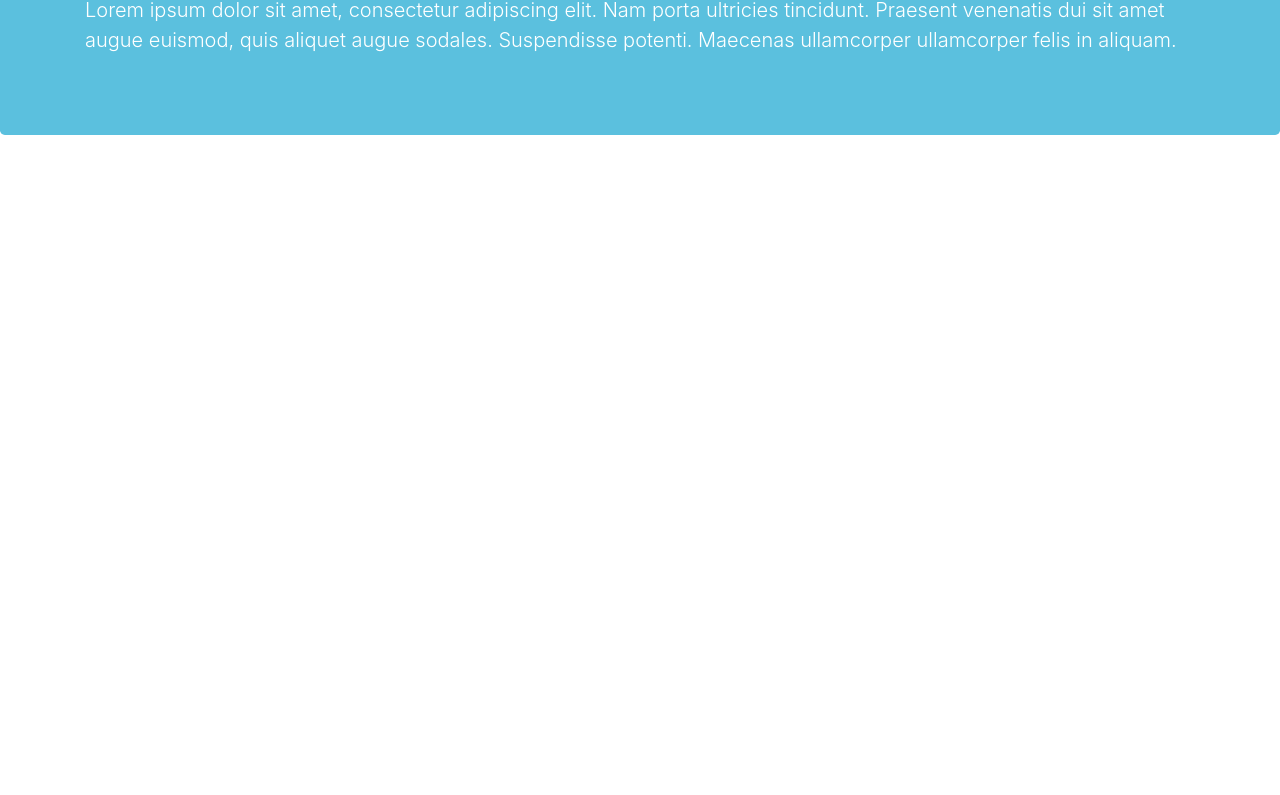
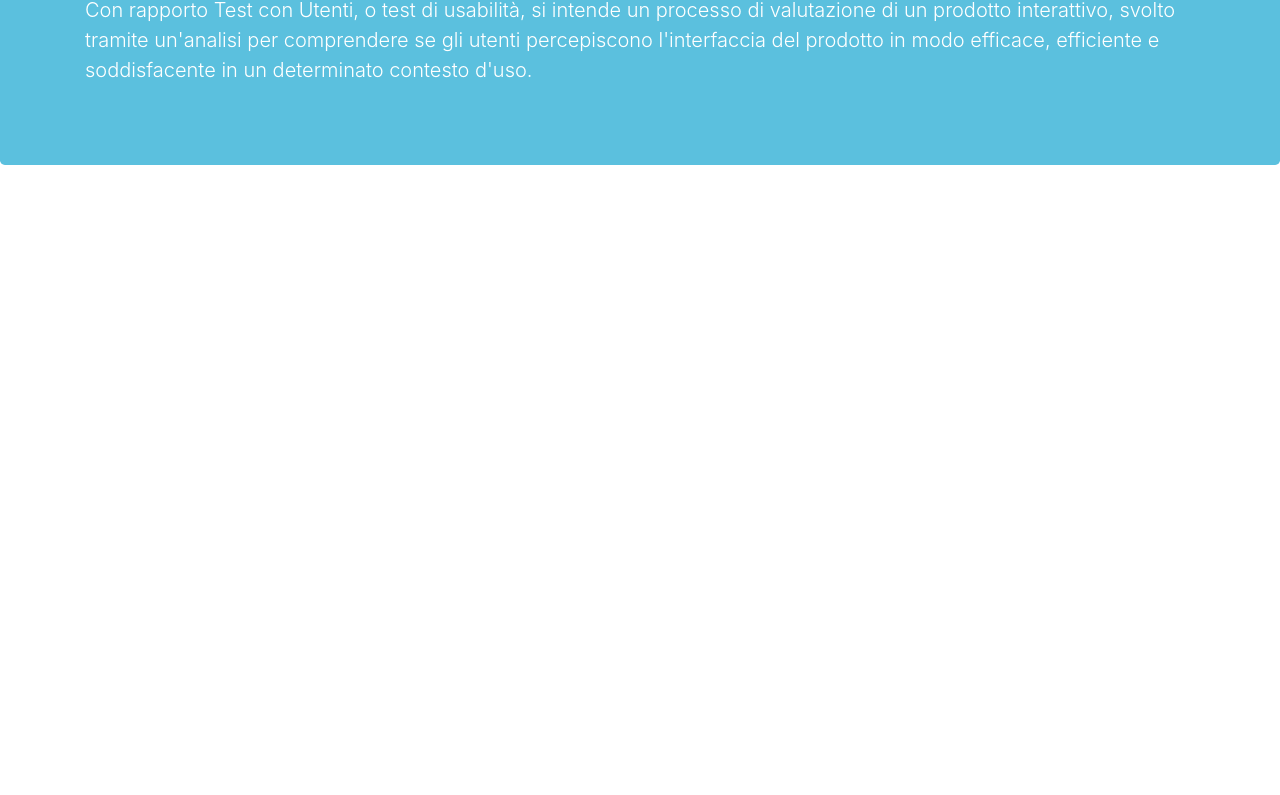
Before and after one commit to RizzatoAndrea/ProgettoPSW-1, a plain HTML site: page rapporto-test-utenti.html in a window 1280 px wide. Shown: the part 161-956 px from the top of the page. Drawn offline with Linux system fonts and the light colour scheme.

Commit message:
intro Rapporto Utenti (preso da Rizzato commit)

```diff
--- a/rapporto-test-utenti.html
+++ b/rapporto-test-utenti.html
@@ -50,7 +50,7 @@
         <div class="jumbotron bg-info">
             <div class="container">
                 <h1>Rapporto Test con Utenti</h1>
-                <p class="lead text-white">Lorem ipsum dolor sit amet, consectetur adipiscing elit. Nam porta ultricies tincidunt. Praesent venenatis dui sit amet augue euismod, quis aliquet augue sodales. Suspendisse potenti. Maecenas ullamcorper ullamcorper felis in aliquam.</p>
+                <p class="lead text-white">Con rapporto Test con Utenti, o test di usabilità, si intende un processo di valutazione di un prodotto interattivo, svolto tramite un'analisi per comprendere se gli utenti percepiscono l'interfaccia del prodotto in modo efficace, efficiente e soddisfacente in un determinato contesto d'uso.</p>
             </div>
         </div>
 
```
